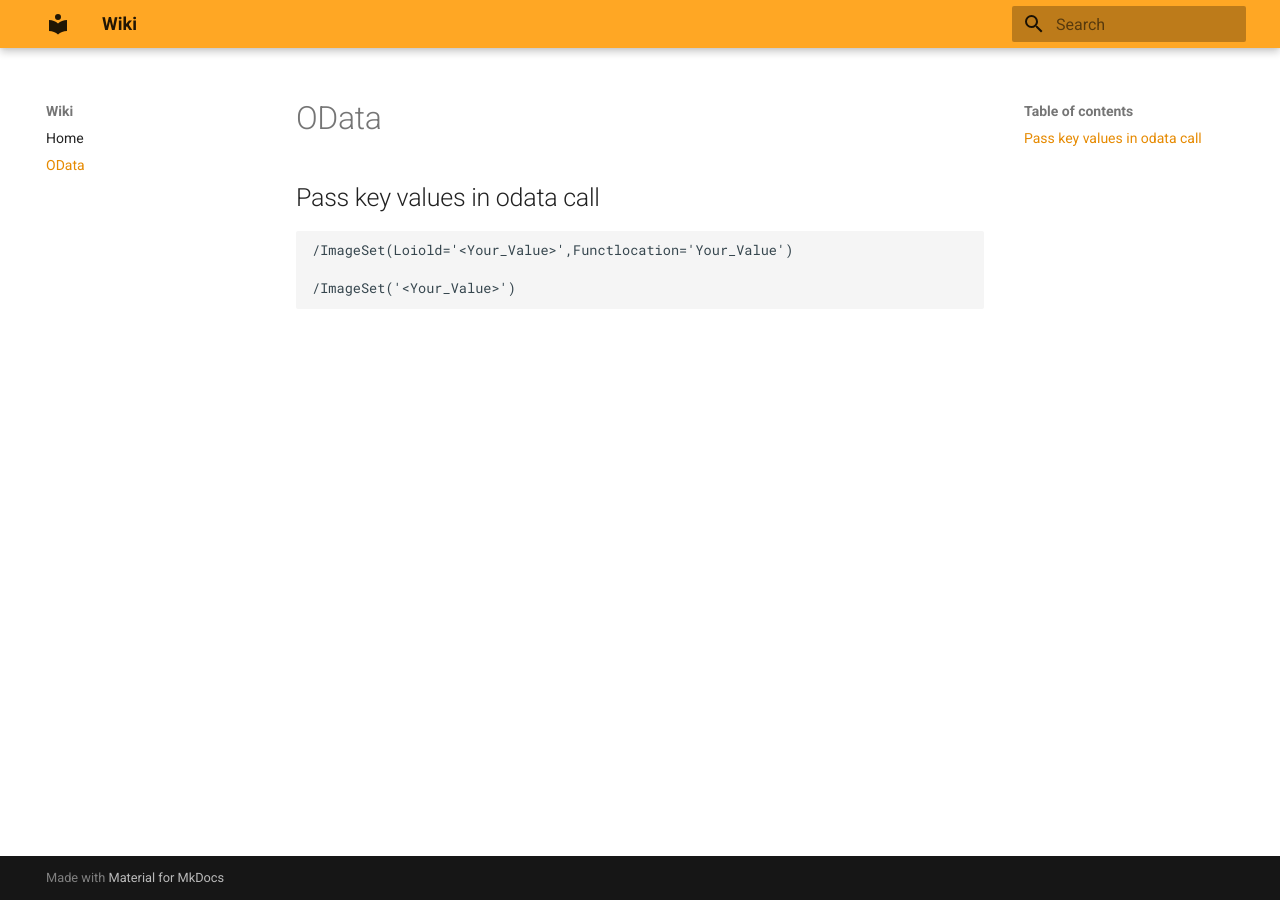
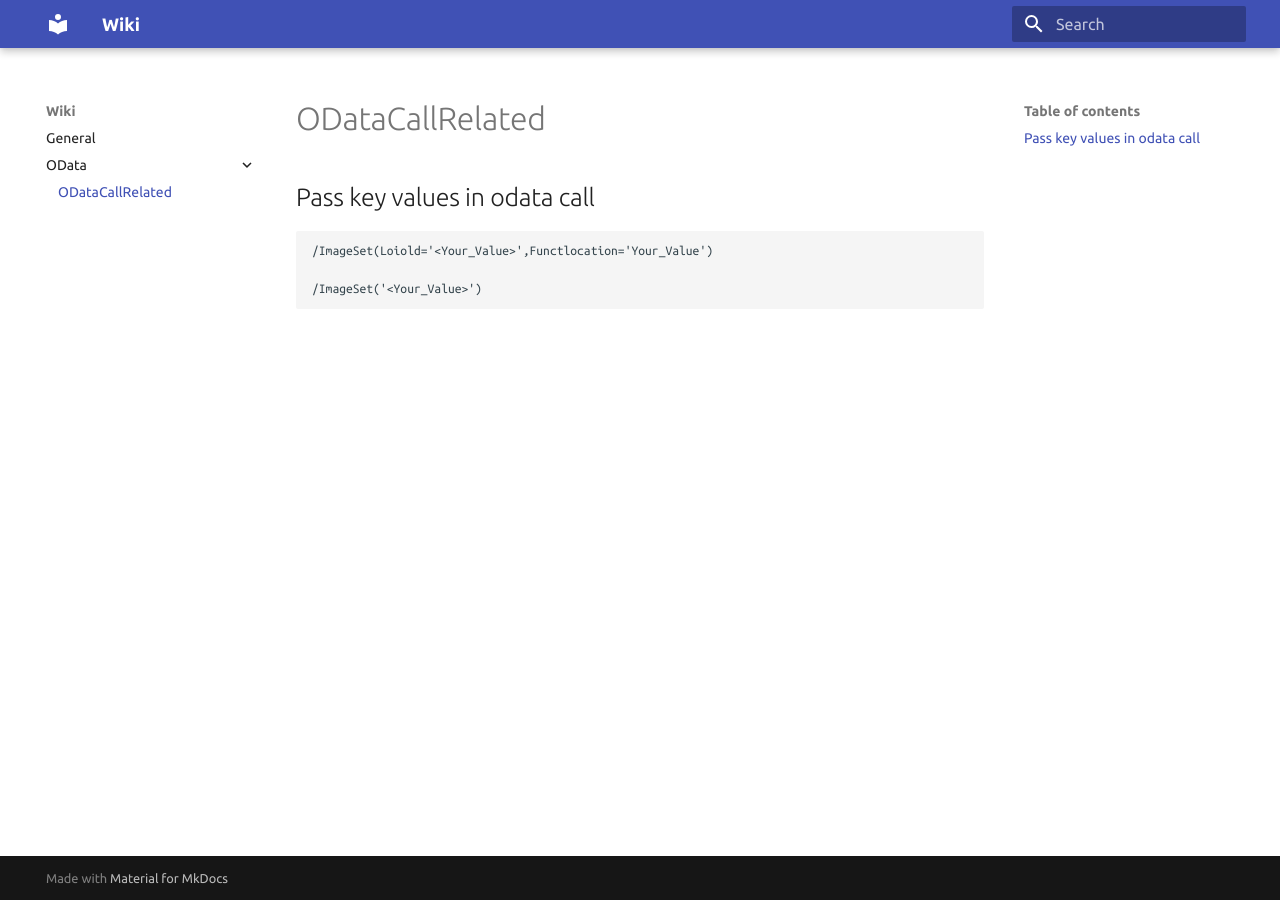
Before and after one commit to vaibhav0461/wiki, an MkDocs documentation site: the page built from docs/OData.md, in a window 1280 px wide. Built offline with MkDocs 1.6.1 and Material for MkDocs 9.7.7, drawn with Linux system fonts in a browser that asks for light colours; some of the changed lines change nothing that is shown.

Commit message:
Updated Wiki

```diff
--- a/mkdocs.yml
+++ b/mkdocs.yml
@@ -1,9 +1,13 @@
 site_name: Wiki
 nav:
-    - Home: index.md
-    - OData: OData.md
+    - General: index.md
+    - OData:
+      - ODataCallRelated: OData.md
 theme:
   name: 'material'
+  font:
+    text: 'Ubuntu'
+    code: 'Ubuntu Mono'
   palette:
-    primary: 'orange'
+    primary: 'indigo'
     accent: 'indigo'
```
